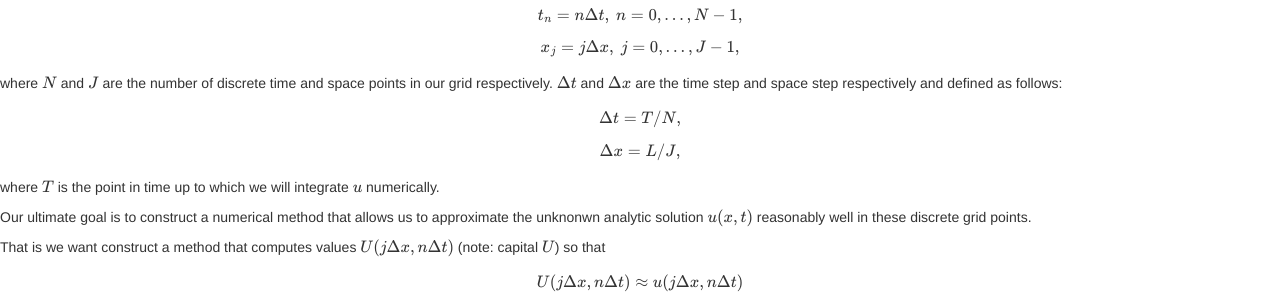
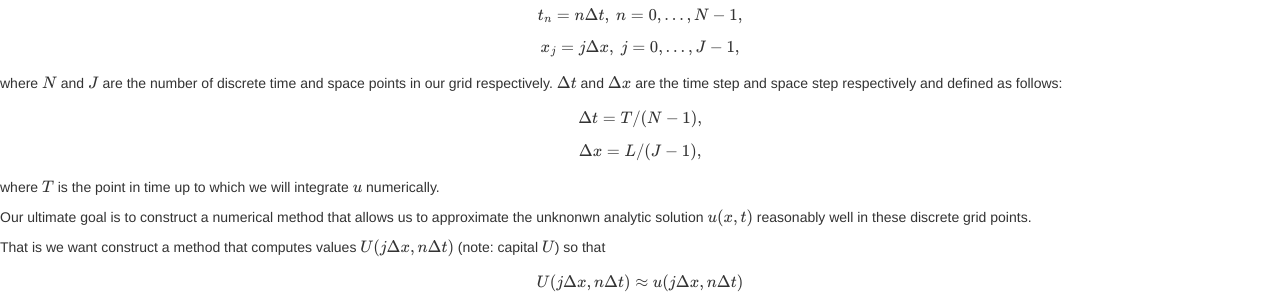
Before and after one commit to waltherg/backup.waltherg.github.io, a Jekyll site: the page built from _posts/2013-12-03-Crank_Nicolson.md, in a window 1280 px wide and 900 px high, scrolled down 485 px. Shown: the part 150-450 px from the top of the window. Built offline with Jekyll 4.4.1, drawn with Linux system fonts in a browser that asks for light colours; nearby versions of some CDN libraries; formulas are drawn with MathJax 3; comment, search, counter and statistics services are not loaded.

Commit message:
fix typo in definition of Delta x and Delta t

```diff
--- a/_posts/2013-12-03-Crank_Nicolson.md
+++ b/_posts/2013-12-03-Crank_Nicolson.md
@@ -61,9 +61,9 @@ respectively.
 $\Delta t$ and $\Delta x$ are the time step and space step respectively and
 defined as follows:
 
-$$\Delta t = T / N,$$
+$$\Delta t = T / (N-1),$$
 
-$$\Delta x = L / J,$$
+$$\Delta x = L / (J-1),$$
 
 where $T$ is the point in time up to which we will integrate $u$ numerically.
 
```
